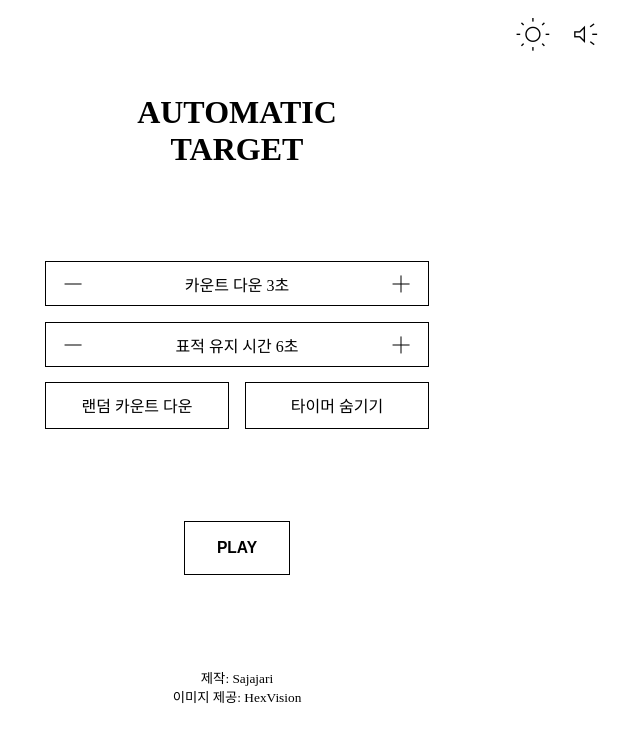
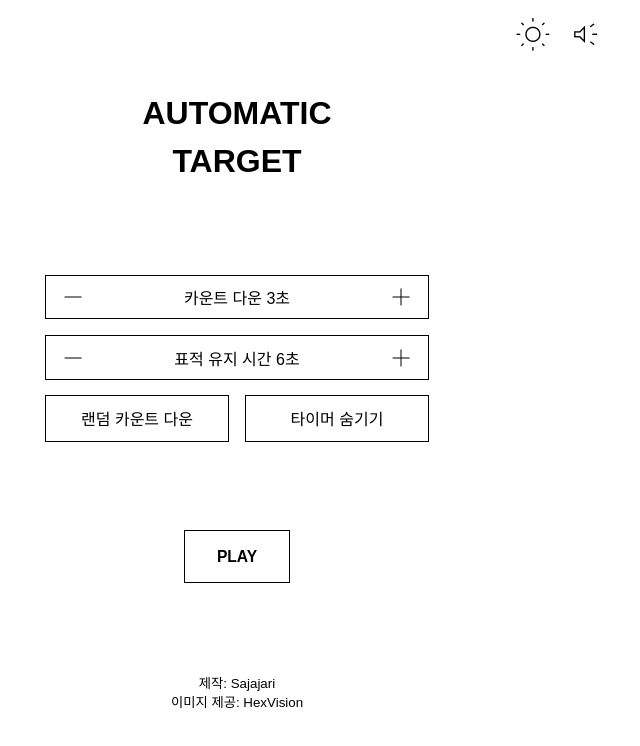
Before and after one commit to sajajarileo/automatic-target, a plain HTML site: page index.html in a window 1280 px wide. Shown: the whole page, without its empty margins (403-1043 px from the left). Drawn offline with nearby package versions, Linux system fonts and the light colour scheme.

Commit message:
Add files via upload

```diff
--- a/index.html
+++ b/index.html
@@ -12,7 +12,10 @@
       padding: 0;
       text-align: center;
       background-repeat: no-repeat;
+      font-family: Arial, 'Noto Sans KR';
     }
+
+    h1 {line-height: 1.5;}
 
     ul {list-style: none;}
 
@@ -86,8 +89,8 @@
     }
     #setting input:checked + label {
       color: #fff;
-      border: 1px solid red;
-      background-color: red;
+      /* border: 1px solid red; */
+      background-color: #000;
     }
     #setting li input {
       accent-color: red;
```
